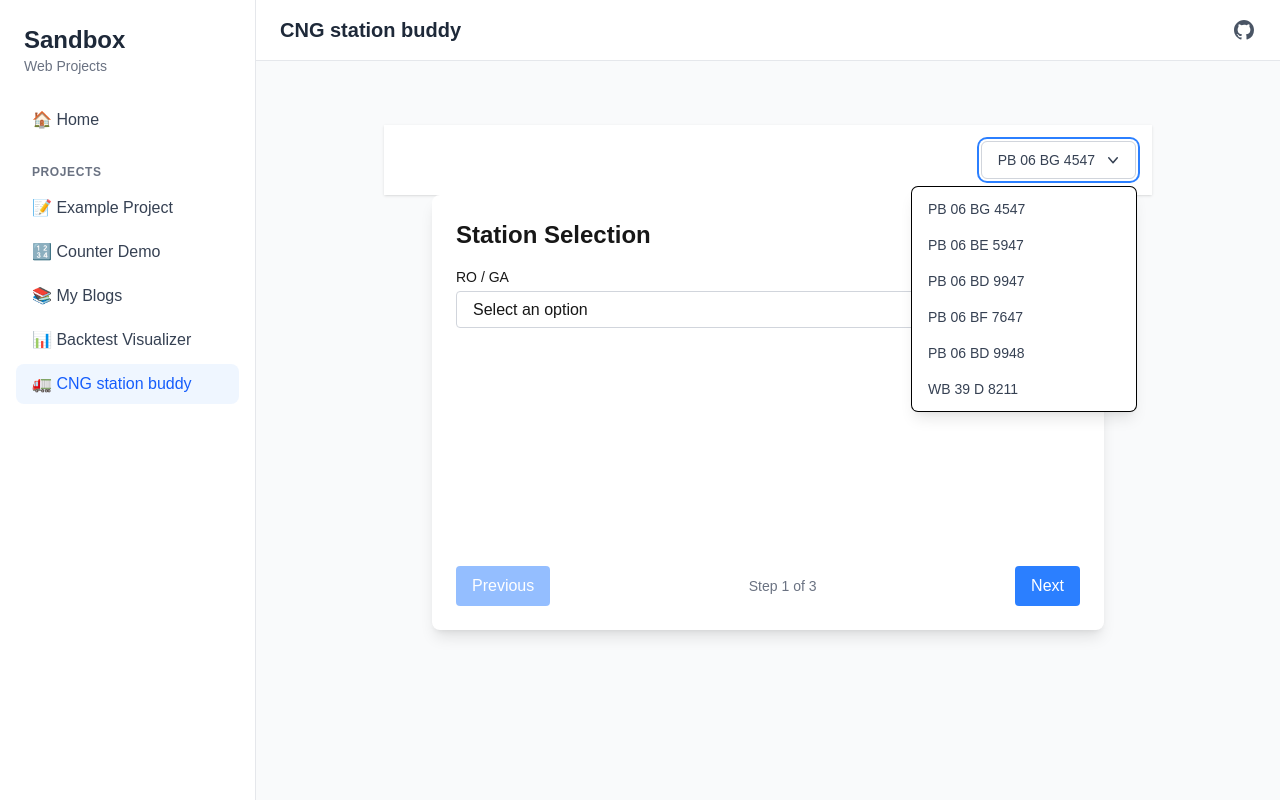
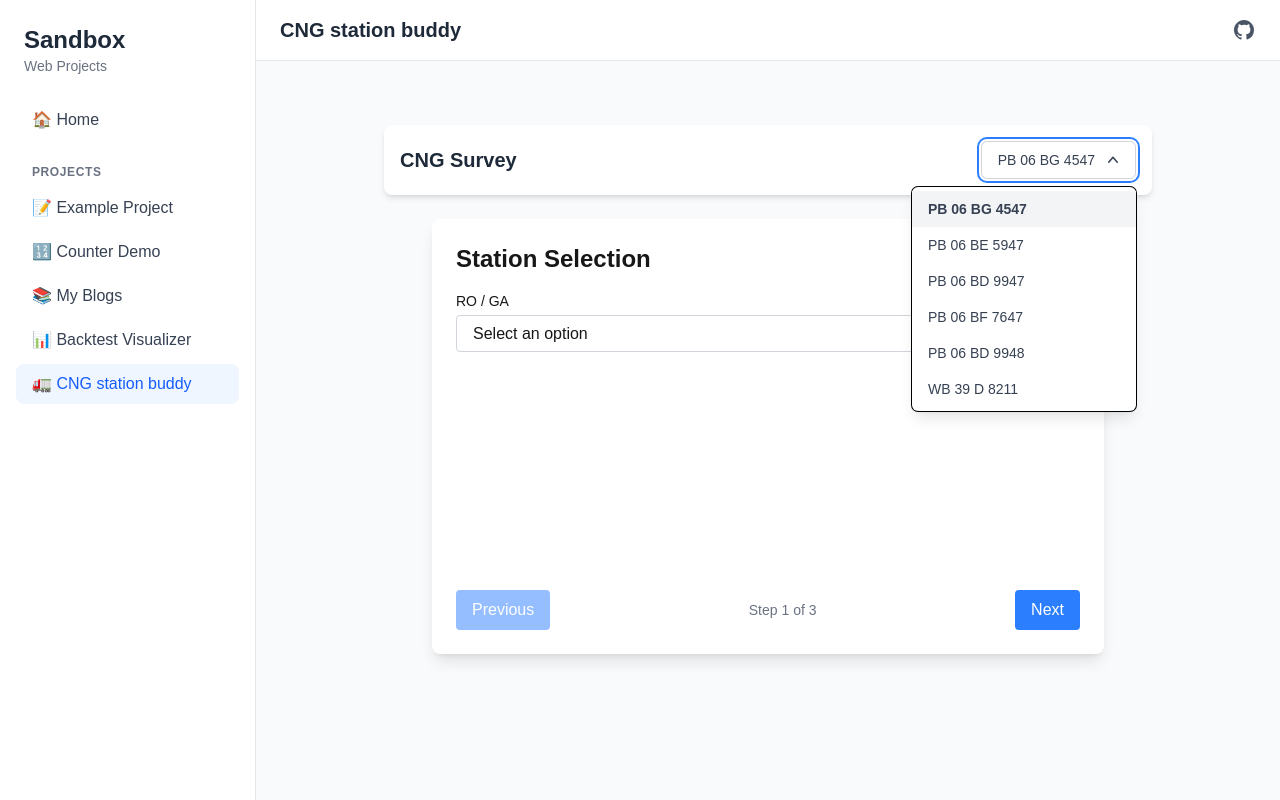
Before and after one commit to ishu9bansal/sandbox, a Next.js app: page /cng in a window 1280 px wide. Both pictures are taken after a click on the button "PB 06 BG 4547". Built offline with nearby package versions, Linux system fonts and the light colour scheme.

Commit message:
Profile selector visual changes

```diff
--- a/src/app/cng/page.tsx
+++ b/src/app/cng/page.tsx
@@ -33,22 +33,25 @@ export default function CNGPage() {
  * @param onProfileChange - Callback function to handle profile changes.
  */
 function TopBar({ profile, onProfileChange }: { profile: string, onProfileChange: (profile: string) => void}) {
+  const [isDropdownOpen, setIsDropdownOpen] = useState(false);
   const profiles = VEHICLE_NUMBERS;
 
   return (
-    <div className="w-full bg-white dark:bg-gray-800 shadow p-4 flex justify-end">
+    <div className="w-full bg-white dark:bg-gray-800 shadow-md rounded-lg p-4 mb-6 flex items-center justify-between">
+      <h1 className="text-xl font-semibold text-gray-800 dark:text-white">CNG Survey</h1>
       <div className="relative inline-block text-left">
         <div>
           <button
             type="button"
-            className="inline-flex justify-center w-full rounded-md border border-gray-300 shadow-sm px-4 py-2 bg-white dark:bg-gray-700 text-sm font-medium text-gray-700 dark:text-gray-200 hover:bg-gray-50 dark:hover:bg-gray-600 focus:outline-none focus:ring-2 focus:ring-offset-2 focus:ring-blue-500"
+            onClick={() => setIsDropdownOpen(!isDropdownOpen)}
+            className="inline-flex items-center justify-center rounded-md border border-gray-300 dark:border-gray-600 shadow-sm px-4 py-2 bg-white dark:bg-gray-700 text-sm font-medium text-gray-700 dark:text-gray-200 hover:bg-gray-50 dark:hover:bg-gray-600 focus:outline-none focus:ring-2 focus:ring-offset-2 focus:ring-blue-500"
             id="options-menu"
-            aria-expanded="true"
+            aria-expanded={isDropdownOpen}
             aria-haspopup="true"
           >
             {profile}
             <svg
-              className="-mr-1 ml-2 h-5 w-5"
+              className={`-mr-1 ml-2 h-5 w-5 transition-transform ${isDropdownOpen ? 'rotate-180' : ''}`}
               xmlns="http://www.w3.org/2000/svg"
               viewBox="0 0 20 20"
               fill="currentColor"
@@ -63,26 +66,39 @@ function TopBar({ profile, onProfileChange }: { profile: string, onProfileChange
           </button>
         </div>
 
+        {isDropdownOpen && (
+          <>
+            {/* Backdrop to close dropdown when clicking outside */}
             <div
-          className="origin-top-right absolute right-0 mt-2 w-56 rounded-md shadow-lg bg-white dark:bg-gray-700 ring-1 ring-black ring-opacity-5 focus:outline-none z-10"
+              className="fixed inset-0 z-10"
+              onClick={() => setIsDropdownOpen(false)}
+            />
+            <div
+              className="origin-top-right absolute right-0 mt-2 w-56 rounded-md shadow-lg bg-white dark:bg-gray-700 ring-1 ring-black ring-opacity-5 dark:ring-gray-600 focus:outline-none z-20"
               role="menu"
               aria-orientation="vertical"
               aria-labelledby="options-menu"
             >
               <div className="py-1" role="none">
                 {profiles.map((p) => (
-              <a
+                  <button
                     key={p}
-                href="#"
-                className="text-gray-700 dark:text-gray-200 block px-4 py-2 text-sm hover:bg-gray-100 dark:hover:bg-gray-600"
+                    className={`text-gray-700 dark:text-gray-200 block w-full text-left px-4 py-2 text-sm hover:bg-gray-100 dark:hover:bg-gray-600 ${
+                      p === profile ? 'bg-gray-100 dark:bg-gray-600 font-semibold' : ''
+                    }`}
                     role="menuitem"
-                onClick={() => onProfileChange(p)}
+                    onClick={() => {
+                      onProfileChange(p);
+                      setIsDropdownOpen(false);
+                    }}
                   >
                     {p}
-              </a>
+                  </button>
                 ))}
               </div>
             </div>
+          </>
+        )}
       </div>
     </div>
   );
```
Lines whose indentation alone changed are shown as unchanged.
